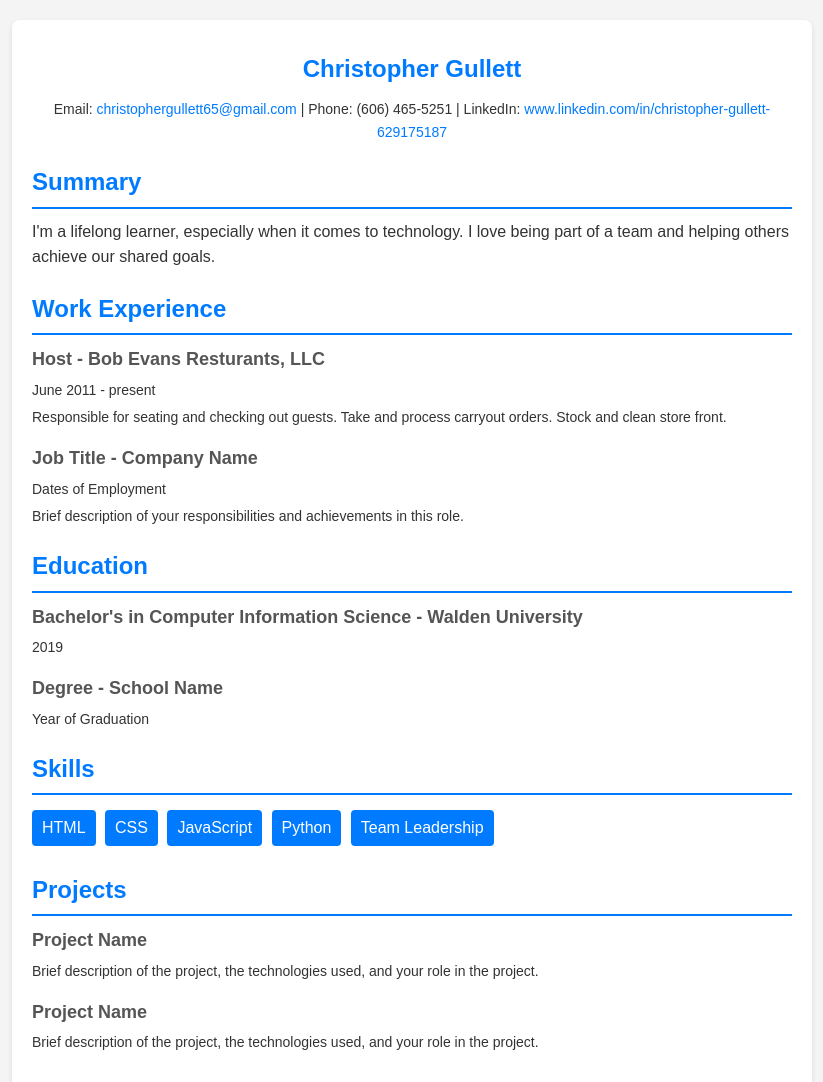
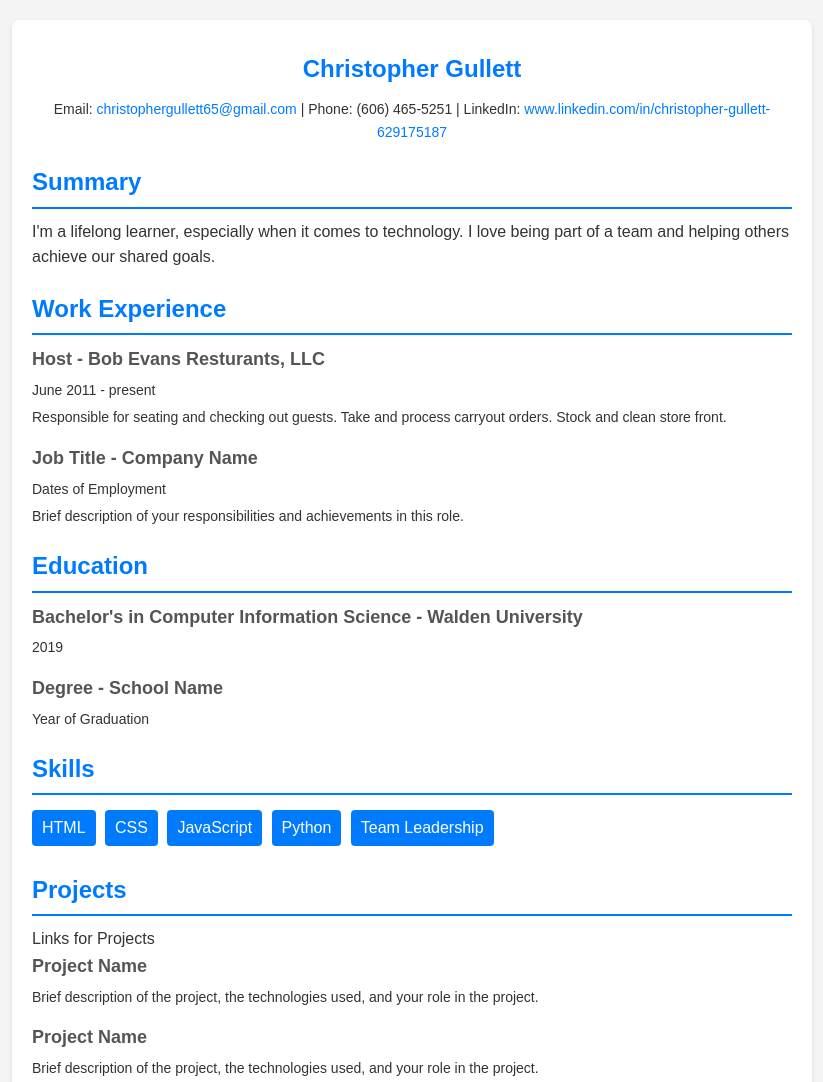
Before and after one commit to CG-82/CG-82.github.io, a plain HTML site: page index.html in a window 1280 px wide. Shown: the top 1082 px of the page, without its empty margins (228-1051 px from the left). Drawn offline with Linux system fonts and the light colour scheme.

Commit message:
added link to projects page

```diff
--- a/index.html
+++ b/index.html
@@ -72,6 +72,7 @@
             </section>
             <section class="section">
                 <h2>Projects</h2>
+                <a href="projects.html">Links for Projects</a>
                 <div class="item">
                     <h3>Project Name</h3>
                     <p>
```
